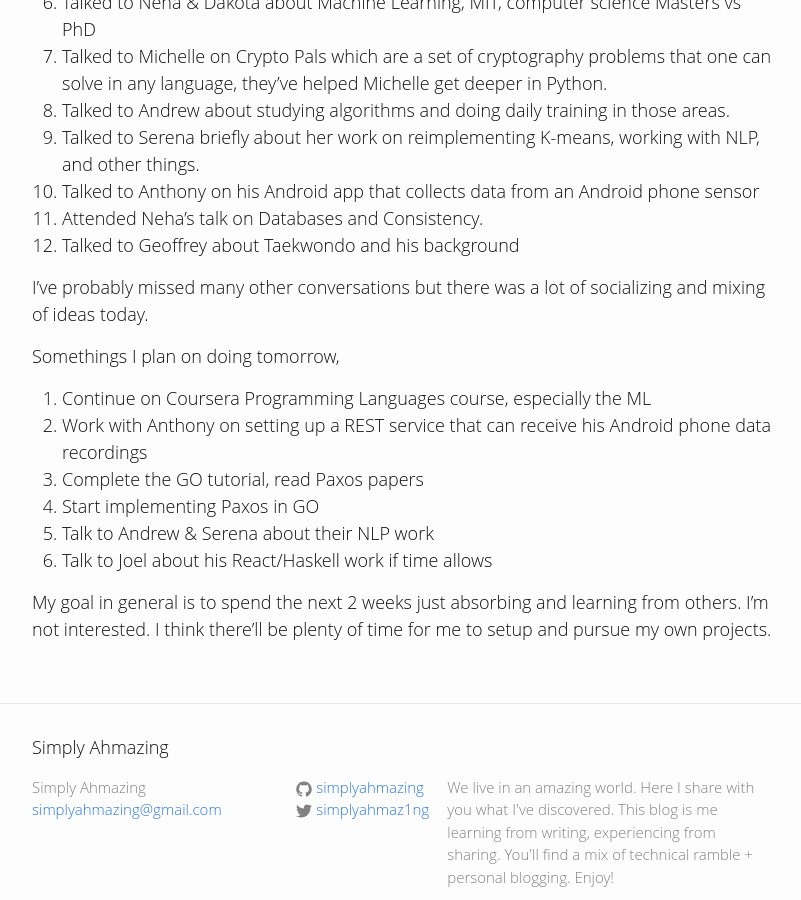
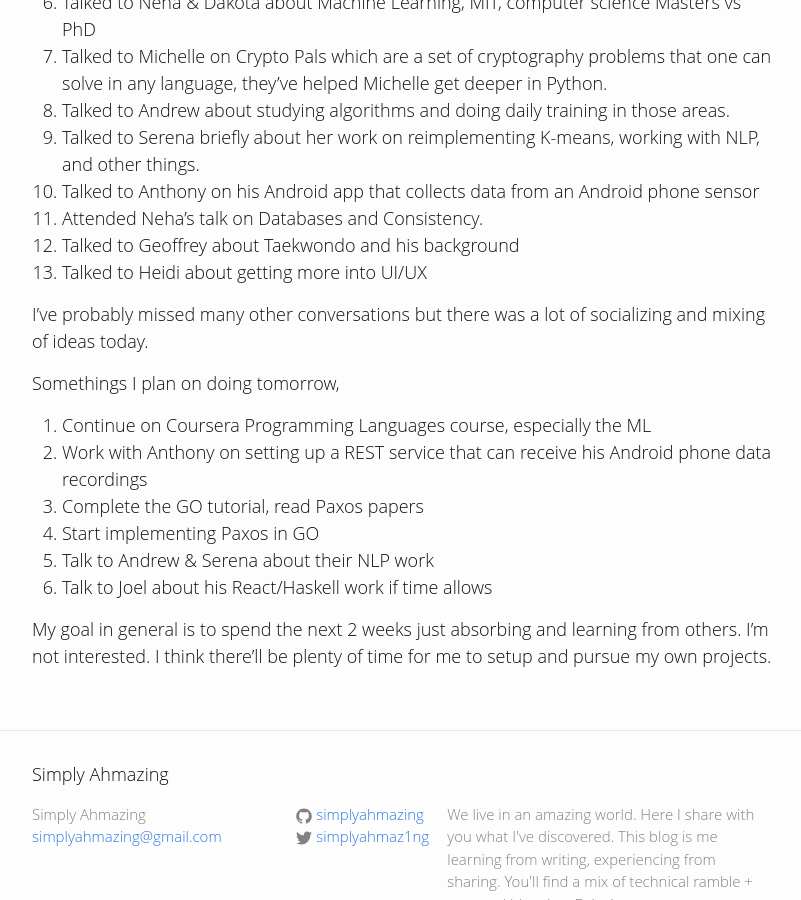
Before and after one commit to icco/simplyahmazing.github.io, a Jekyll site: the page built from _posts/2015-03-30-recurse-center-day-1.md, in a window 1280 px wide and 900 px high, scrolled down 718 px. Shown: the whole window, without its empty margins (238-1039 px from the left). Built offline with Jekyll 4.4.1, drawn with Linux system fonts in a browser that asks for light colours.

Commit message:
updates blog post

```diff
--- a/_posts/2015-03-30-recurse-center-day-1.md
+++ b/_posts/2015-03-30-recurse-center-day-1.md
@@ -24,6 +24,7 @@ I spent the day 1 just chatting to different people, getting a feel for the vari
 10. Talked to Anthony on his Android app that collects data from an Android phone sensor
 11. Attended Neha's talk on Databases and Consistency.
 12. Talked to Geoffrey about Taekwondo and his background
+13. Talked to Heidi about getting more into UI/UX
 
 I've probably missed many other conversations but there was a lot of socializing and mixing of ideas today.
 
```
